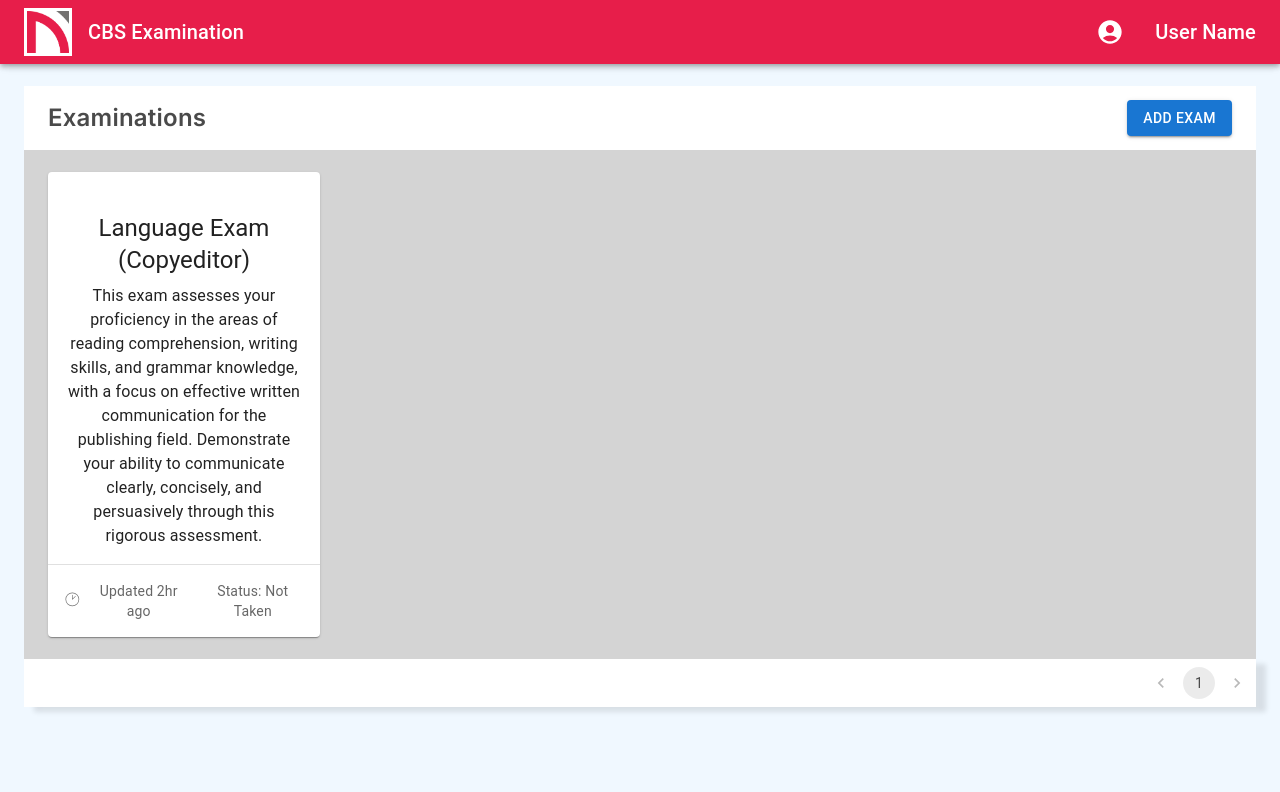
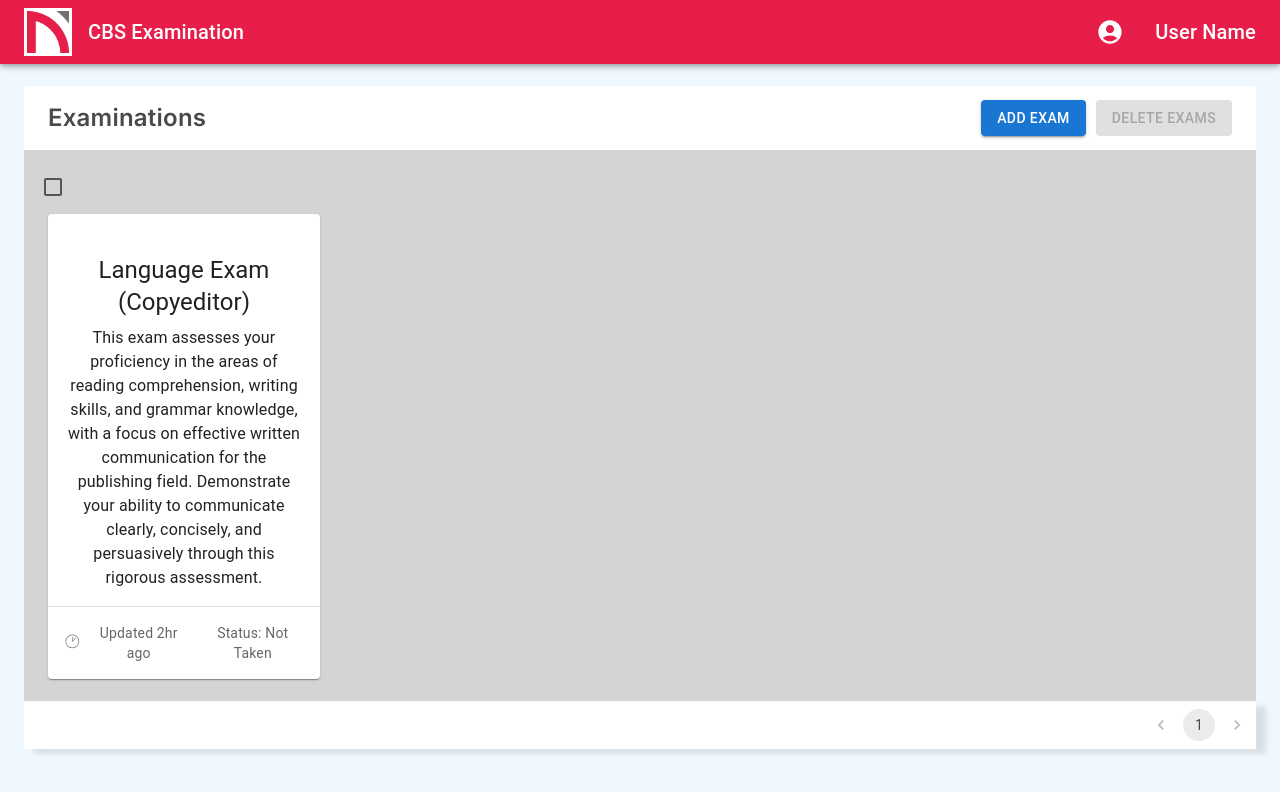
Before and after one commit to Rdummy/CBT, a React (Vite) app in the folder client/: page /dashboard in a window 1280 px wide. Shown: the top 792 px of the page. Built offline with nearby package versions, Linux system fonts and the light colour scheme.

Commit message:
Update exams.page.jsx

```diff
--- a/client/src/pages/exams.page.jsx
+++ b/client/src/pages/exams.page.jsx
@@ -11,8 +11,10 @@ import {
   Toolbar,
   Typography,
   Pagination,
+  Checkbox,
 } from "@mui/material";
 
+// Import ExamCard and any other necessary components or data
 import exams from "../models/exam-data";
 import ExamCard from "../components/ExamCard";
 import "../assets/styles/dashboard.css";
@@ -25,6 +27,10 @@ function ExamPage() {
     title: "",
     description: "",
   });
+
+  // Array to keep track of selected exams
+  const [selectedExams, setSelectedExams] = useState([]);
+  const [deleteConfirmationOpen, setDeleteConfirmationOpen] = useState(false);
 
   const displayedExams = exams.slice(
     (page - 1) * examsPerPage,
@@ -66,6 +72,39 @@ function ExamPage() {
     });
   };
 
+  const handleDeleteExams = () => {
+    exams.splice(
+      exams.findIndex((exam) => selectedExams.includes(exam.id)),
+      selectedExams.length
+    );
+    setSelectedExams([]);
+    setPage(1);
+  };
+
+  const toggleCheckbox = (examId) => {
+    if (selectedExams.includes(examId)) {
+      setSelectedExams(selectedExams.filter((id) => id !== examId));
+    } else {
+      setSelectedExams([...selectedExams, examId]);
+    }
+  };
+
+  const handleOpenDeleteConfirmation = () => {
+    if (selectedExams.length > 0) {
+      setDeleteConfirmationOpen(true);
+    } else {
+      console.log("No exams selected for deletion");
+    }
+  };
+  const handleCloseDeleteConfirmation = () => {
+    setDeleteConfirmationOpen(false);
+  };
+
+  const handleDeleteConfirmed = () => {
+    handleDeleteExams();
+    handleCloseDeleteConfirmation();
+  };
+
   return (
     <Container maxWidth="xxl">
       <Toolbar
@@ -75,9 +114,20 @@ function ExamPage() {
         <Typography className="exams-category--header--text">
           Examinations
         </Typography>
-        <Button variant="contained" color="primary" onClick={handleOpenModal}>
-          Add Exam
-        </Button>
+        <div>
+          <Button variant="contained" color="primary" onClick={handleOpenModal}>
+            Add Exam
+          </Button>
+          <span style={{ marginRight: 10 }} />
+          <Button
+            variant="contained"
+            color="error"
+            onClick={handleOpenDeleteConfirmation}
+            disabled={selectedExams.length === 0} // Disable button if no exams are selected
+          >
+            Delete Exams
+          </Button>
+        </div>
       </Toolbar>
       <Grid
         container
@@ -87,6 +137,10 @@ function ExamPage() {
         {displayedExams.map((exam, index) => (
           <Grid item xs={3} key={exam.id}>
             <div className="grid-item--wrapper" style={{ minHeight: "100%" }}>
+              <Checkbox
+                checked={selectedExams.includes(exam.id)}
+                onChange={() => toggleCheckbox(exam.id)}
+              />
               <ExamCard key={exam.id} exam={exam} />
             </div>
           </Grid>
@@ -140,6 +194,25 @@ function ExamPage() {
           </DialogActions>
         </form>
       </Dialog>
+
+      {/* Delete Confirmation Dialog */}
+      <Dialog
+        open={deleteConfirmationOpen}
+        onClose={handleCloseDeleteConfirmation}
+      >
+        <DialogTitle>Confirm Delete</DialogTitle>
+        <DialogContent>
+          <Typography>
+            Are you sure you want to delete the selected exams?
+          </Typography>
+        </DialogContent>
+        <DialogActions>
+          <Button onClick={handleCloseDeleteConfirmation}>Cancel</Button>
+          <Button onClick={handleDeleteConfirmed} color="error">
+            Delete
+          </Button>
+        </DialogActions>
+      </Dialog>
     </Container>
   );
 }
```
